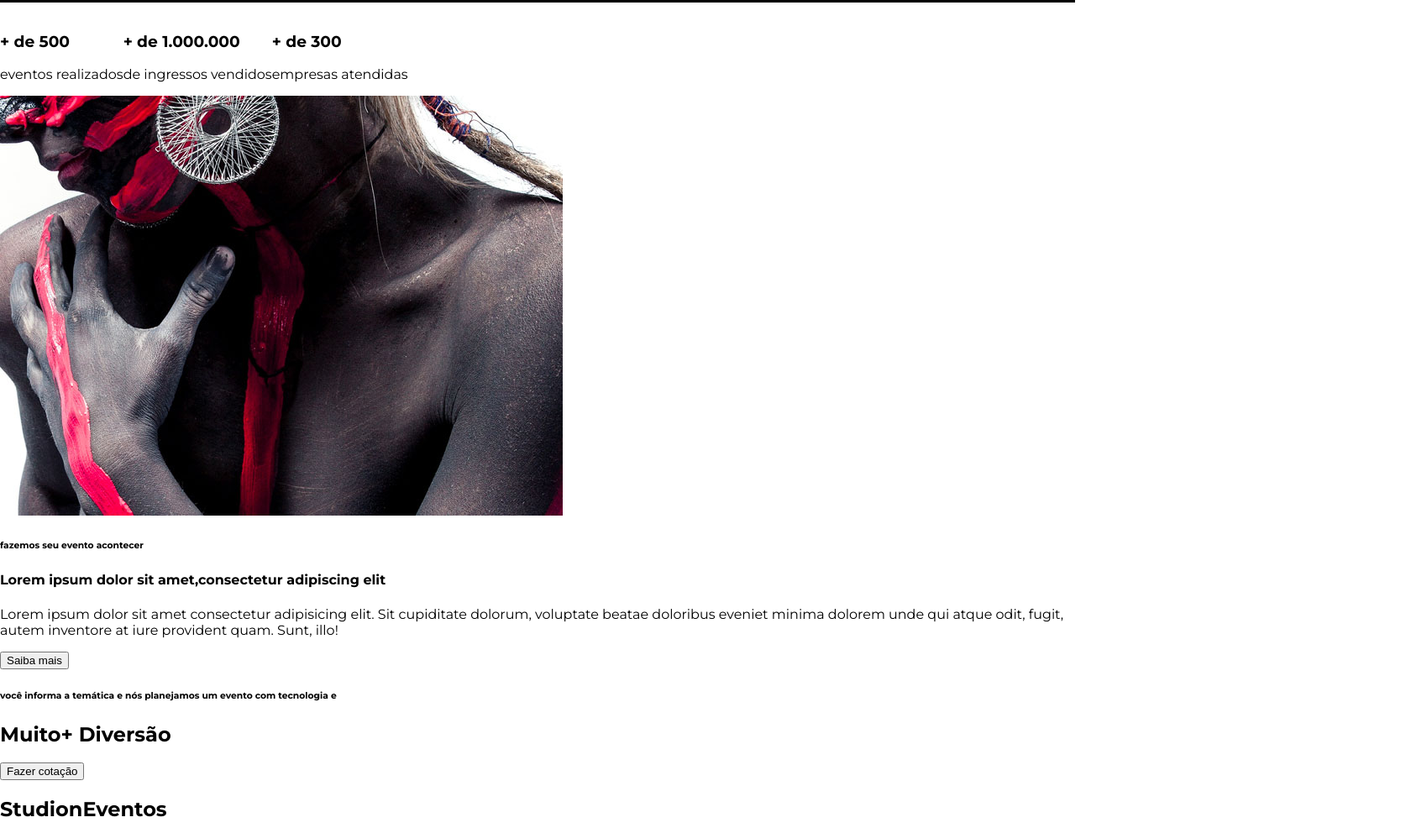
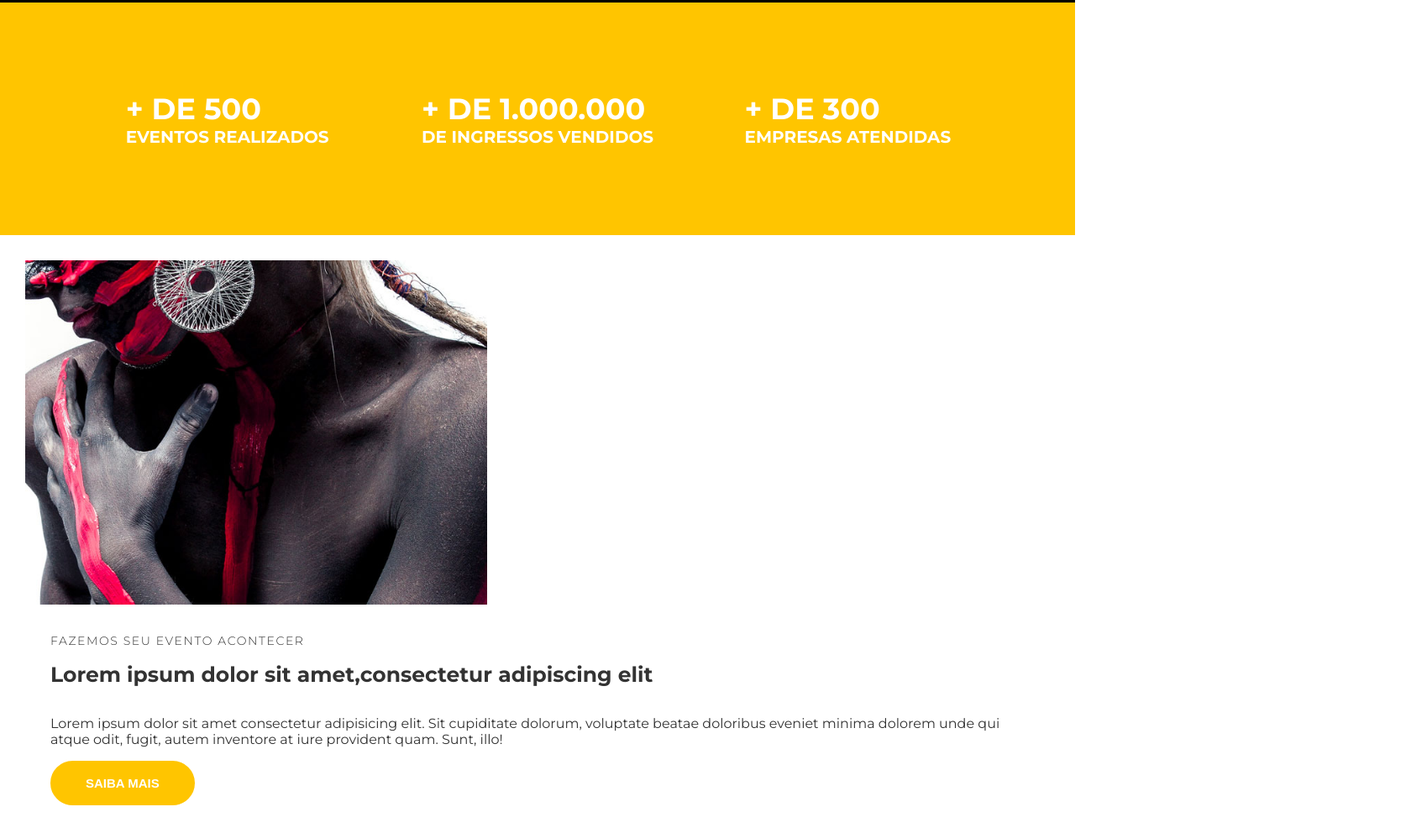
Before and after one commit to franfreitas/Studion., a website: page index.html in a window 1280 px wide. Shown: the part 824-1816 px from the top of the page at 84% size, 1680 px wide, since content can reach past the window. Drawn offline with Linux system fonts and the light colour scheme.

Commit message:
feat(section): implemented section styles

```diff
--- a/index.html
+++ b/index.html
@@ -9,8 +9,10 @@
 
     <body>
         <nav class="navbar">
+        <div class="container navbar__container">
             <h1 class="logo-studion">
-                Studi<span class="copy--primary">on</span><span class="logo-studion__subtitle">Eventos</span>
+                Studi<span class="copy--primary">on</span>
+                <span class="logo-studion__subtitle">Eventos</span>
             </h1>
             <ul class="navbar__links">
                 <li>
@@ -39,6 +41,7 @@
                     </a>
                 </li>
             </ul>
+        </div>
         </nav>
 
         <header>
@@ -63,26 +66,42 @@
         </header>
 
         <main>
-            <section>
-                <ul>
+            <section id="counter">
+                <ul class="container counter__container">
                     <li>
-                        <h3>+ de 500 </h3>
+                        <h3>
+                            + de 500
+                            <small>
                                 eventos realizados
+                            </small>
+                        </h3>
                     </li>
                     <li>
-                        <h3>+ de 1.000.000 </h3>
+                        <h3>
+                            + de 1.000.000
+                            <small>
                                 de ingressos vendidos
+                            </small>
+                        </h3>
                     </li>
                     <li>
-                        <h3>+ de 300</h3>
+                        <h3>
+                            + de 300
+                            <small>
                                 empresas atendidas
+                            </small>
+                        </h3>
                     </li>
                 </ul>
             </section>
 
-            <section>
-                <img src="src/images/institutional.jpg" alt="institucional" />
-                <div>
+            <section class="institutional__copy">
+                <img
+                class="institutional__image"
+                src="src/images/institutional.jpg"
+                alt="Studion institutional"
+                />
+                <div class="institutional__copy">
                     <h6>fazemos seu evento acontecer</h6>
                     <h4>Lorem ipsum dolor sit amet,consectetur adipiscing elit</h4>
                     <p>
@@ -90,7 +109,7 @@
                         Sit cupiditate dolorum, voluptate beatae doloribus eveniet minima dolorem unde qui atque odit,
                         fugit, autem inventore at iure provident quam. Sunt, illo!
                     </p>
-                    <button>Saiba mais</button>
+                    <button class="btn btn--institutional">Saiba mais</button>
                 </div>
             </section>
 
--- a/style.css
+++ b/style.css
@@ -1,4 +1,4 @@
-@import url('https://fonts.googleapis.com/css2?family=Montserrat:wght@300;400;700;900&display=swap');
+@import url('https://fonts.googleapis.com/css2?family=Montserrat:wght@300;400;500;700;900&family=Roboto&display=swap');
 
 * {
     box-sizing: border-box;
@@ -7,13 +7,26 @@
 :root {
     font-family: 'Montserrat', 'sans-serif';
     font-size: 16px;
+    --color-copy: #333;
     --color-primary: #ffc500;
     --defalt-padding: 1rem;
+    color: var(--color-copy);
+}
+
+header,
+main,
+footer {
+    overflow: hidden;
 }
 
 body {
     margin: 0;
     padding-top: 7.75rem;
+}
+
+.container {
+    max-width: 1140px;
+    margin: 0 auto;
 }
 
 ul {
@@ -25,18 +38,21 @@ ul {
 .navbar {
     position: fixed;
     z-index: 1;
+    top: 0;
+    left: 0;
+    width: 100%;
+    background-color: #000;
+    color: #fff;
+}
+
+.navbar__container {
     display: grid;
     grid-template-columns: 1fr 9fr;
     align-items: center;
-    top: 0;
-    left: 0;
 
     width: 100vw;
     height: 7.75rem;
     padding: 0 1rem;
-
-    background-color: #000;
-    color: #fff;
 }
 
 .navbar__links {
@@ -87,7 +103,7 @@ ul {
 }
 
 .slider__background-image {
-    width: 1000%;
+    width: 100%;
     height: 100%;
     object-fit: cover;
     object-position: center;
@@ -95,7 +111,7 @@ ul {
 
 .slide__copy {
     position: absolute;
-    top: 6.25rem;
+    top: 6.40rem;
     left: 50vw;
 }
 
@@ -131,8 +147,73 @@ ul {
 
 .btn:hover,
 .btn:active,
-.btn:focus {
+.btn:focus,
+.btn--institutional {
     border-color: var(--color-primary);
     background-color: var(--color-primary);
     color: #fff;
 }
+
+#counter {
+    background-color: var(--color-primary);
+    color: #fff;
+    text-transform: uppercase;
+}
+
+.counter__container {
+    display: grid;
+    grid-template-columns: repeat(auto-fill, minmax(300px, 1fr));
+    place-items: center;
+    padding: 4.375rem  1rem;
+}
+
+.counter__container h3 {
+    font-size: 2.1857rem;
+}
+
+.counter__container h3 small {
+    display: block;
+    font-size: 1.25rem;
+}
+
+.institutional {
+    display: grid;
+    grid-template-columns: auto auto;
+    gap: 3.125rem;
+    align-items: center;
+    padding: 4.375rem;
+}
+
+.institutional__image {
+    max-width: 550px;
+}
+
+.institutional__copy {
+    padding: 1.875rem;
+}
+
+.institutional__copy h6 {
+    font-size: 0.875rem;
+    font-weight: 300;
+    letter-spacing: 0.1rem; /* removendo o (0.) modifica-se o espaçamento na fonte */
+    text-transform: uppercase;
+    margin: 0;
+}
+
+.institutional__copy h4 {
+    font-size: 1.5625rem;
+    margin-top: 1rem;
+}
+
+.institutional p {
+    font-family: 'Roboto', sans-serif;
+    font-size: 1.0625rem;
+    line-height: 1.6875rem;
+    margin-bottom: 0;
+    margin-bottom: 2.5rem;
+}
+
+.btn--institutional:hover {
+    color: var(--color-copy);
+    background: unset;
+}
```
Lines whose indentation alone changed are shown as unchanged.
